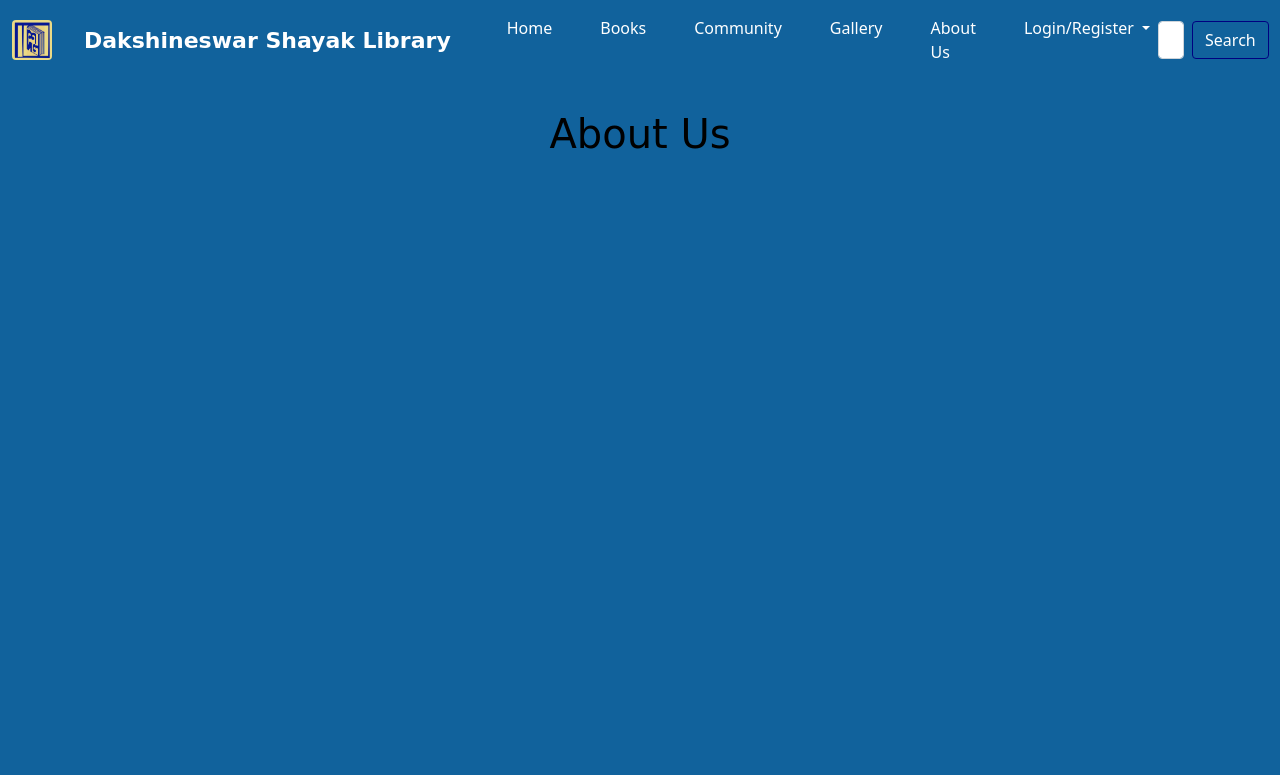
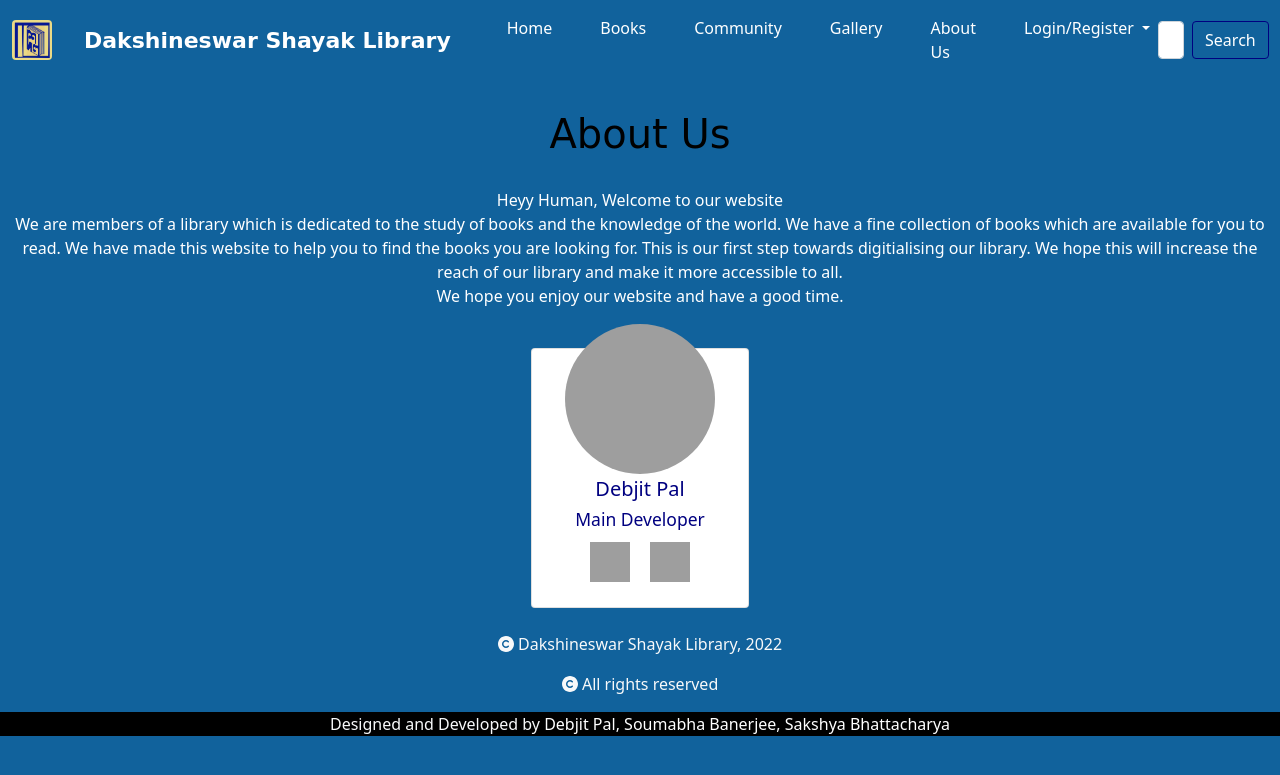
Before and after one commit to debjitpal5040/library, a Django app: page /about in a window 1280 px wide. Shown: the top 775 px of the page. Run offline with Django 4.2, Linux system fonts and the light colour scheme; some libraries are stand-ins or nearby versions; grey boxes are pictures that could not be loaded.

Commit message:
about 2
about us

```diff
--- a/static/about.css
+++ b/static/about.css
@@ -16,3 +16,43 @@
     transform: scale(1.1);
     transition: transform 0.5s;
 }
+
+.desc{
+    text-align: center;
+    color: white;
+}
+
+.card{
+    background-color: lightsteelblue;
+    margin-left: auto;
+    margin-right: auto;
+}
+
+.card:hover{
+    cursor: pointer;
+    transform: scale(1.1);
+    transition: all 0.5s ease-in-out;
+    background-color: hsl(205, 80%, 34%);
+}
+
+.card-body {
+    position: relative;
+    bottom: 25px;
+    text-align: center;
+}
+
+.profile img {
+    width: 150px;
+    height: 150px;
+    border-radius: 50%;
+}
+
+.card-title{
+    font-size: 20px;
+    color: navy;
+}
+
+.iml:hover, .imr:hover {
+    transform: scale(1.1);
+    transition: transform 0.5s;
+}
--- a/templates/about.html
+++ b/templates/about.html
@@ -10,12 +10,13 @@
         {% load static %}
         <link rel="stylesheet" href="{% static 'mynav.css' %}">
         <link rel="stylesheet" href="{% static 'about.css' %}">
+        <link rel="stylesheet" href="{% static 'footer.css' %}">
         <!--------- Favicon --------->
         <link rel="icon" type="image/png" href="media/logo.png">
         <!--------- Font Awesome CSS --------->
         <link rel="stylesheet" href="https://cdnjs.cloudflare.com/ajax/libs/font-awesome/6.1.1/css/all.min.css"
             integrity="sha512-KfkfwYDsLkIlwQp6LFnl8zNdLGxu9YAA1QvwINks4PhcElQSvqcyVLLD9aMhXd13uQjoXtEKNosOWaZqXgel0g=="
-            crossorigin="anonymous" referrerpolicy="no-referrer"/>
+            crossorigin="anonymous" referrerpolicy="no-referrer" />
         <!--------- BootStrap CSS --------->
         <link href="https://cdn.jsdelivr.net/npm/bootstrap@5.1.3/dist/css/bootstrap.min.css" rel="stylesheet"
             integrity="sha384-1BmE4kWBq78iYhFldvKuhfTAU6auU8tT94WrHftjDbrCEXSU1oBoqyl2QvZ6jIW3" crossorigin="anonymous">
@@ -80,6 +81,68 @@
             <h1>About Us</h1>
         </div>
 
+        <div>
+            <p class="desc">
+                Heyy Human, Welcome to our website<br>
+                We are members of a library which is dedicated to the study of books and the knowledge of the world. We
+                have a fine collection of books which are available for you to read. We have made this website to help
+                you to find the books you are looking for. This is our first step towards digitialising our library. We
+                hope this will increase the reach of our library and make it more accessible to all.
+                <br>
+                We hope you enjoy our website and have a good time.
+            </p>
+        </div><br>
+
+        <div class="row">
+            <div class="card col-md-2">
+                <div class="card-content">
+                    <div class="card-body p-0">
+                        <div class="profile">
+                            <img src="https://user-images.githubusercontent.com/76846542/179280703-6647c61a-c894-4c5b-a963-054728d49e6e.png"
+                                alt="Debjit Pal">
+                        </div>
+                        <div class="card-title">
+                            Debjit Pal<br>
+                            <small>Main Developer</small>
+                        </div>
+                        <div>
+                            <!-- Linkedin -->
+                            <a href="https://www.linkedin.com/in/debjit-pal-539214192/"><img class="iml"
+                                    src="https://cdn1.iconfinder.com/data/icons/logotypes/32/circle-linkedin-512.png"
+                                    height="40px" width="40px"></a>&nbsp;&nbsp;&nbsp;&nbsp;
+                            <!-- Github -->
+                            <a href="https://github.com/debjitpal5040"><img class="imr"
+                                    src="https://cdn4.iconfinder.com/data/icons/iconsimple-logotypes/512/github-512.png"
+                                    height="40px" width="40px"></a>
+                        </div>
+                    </div>
+                </div>
+            </div>
+        </div><br>
+
+        <!--------- Footer --------->
+        <footer>
+            <!--------- Back to Top --------->
+            <button type="button" class="btn btn-danger btn-floating btn-lg" id="btn-back-to-top"><i
+                    class="fas fa-arrow-up"></i> Back to Top</button>
+            <!--------- Copyright --------->
+            <div>
+                <p class="text-center text-light">
+                    <i class="fa fa-copyright" aria-hidden="true"></i> Dakshineswar Shayak Library, 2022
+                </p>
+                <p class="text-center text-light">
+                    <i class="fa fa-copyright" aria-hidden="true"></i> All rights reserved
+                </p>
+            </div>
+            <div style="background-color:black">
+                <p class="text-center text-light">
+                    Designed and Developed by <a href="https://github.com/debjitpal5040">Debjit Pal</a>, <a
+                        href="https://github.com/Soumabha-Banerjee">Soumabha Banerjee</a>, <a
+                        href="https://github.com/airlive11">Sakshya Bhattacharya</a>
+                </p>
+            </div>
+        </footer>
+
         <!--------- BootStrap JS --------->
         <script src="https://cdn.jsdelivr.net/npm/bootstrap@5.1.3/dist/js/bootstrap.bundle.min.js"
             integrity="sha384-ka7Sk0Gln4gmtz2MlQnikT1wXgYsOg+OMhuP+IlRH9sENBO0LRn5q+8nbTov4+1p"
@@ -88,6 +151,8 @@
         <script src="https://cdnjs.cloudflare.com/ajax/libs/font-awesome/6.1.1/js/all.min.js"
             integrity="sha512-6PM0qYu5KExuNcKt5bURAoT6KCThUmHRewN3zUFNaoI6Di7XJPTMoT6K0nsagZKk2OB4L7E3q1uQKHNHd4stIQ=="
             crossorigin="anonymous" referrerpolicy="no-referrer"></script>
+        <!--------- External JS files --------->
+        <script src="{% static 'button.js' %}"></script>
         <!--------- No Script --------->
         <noscript>Please enable JavaScript in your browser to view this page</noscript>
     </body>
```
